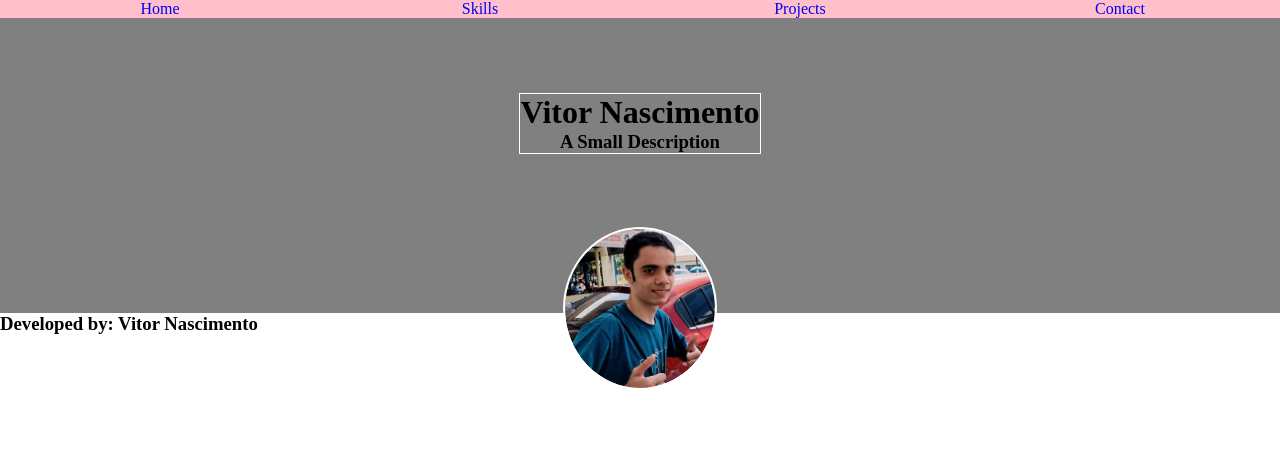
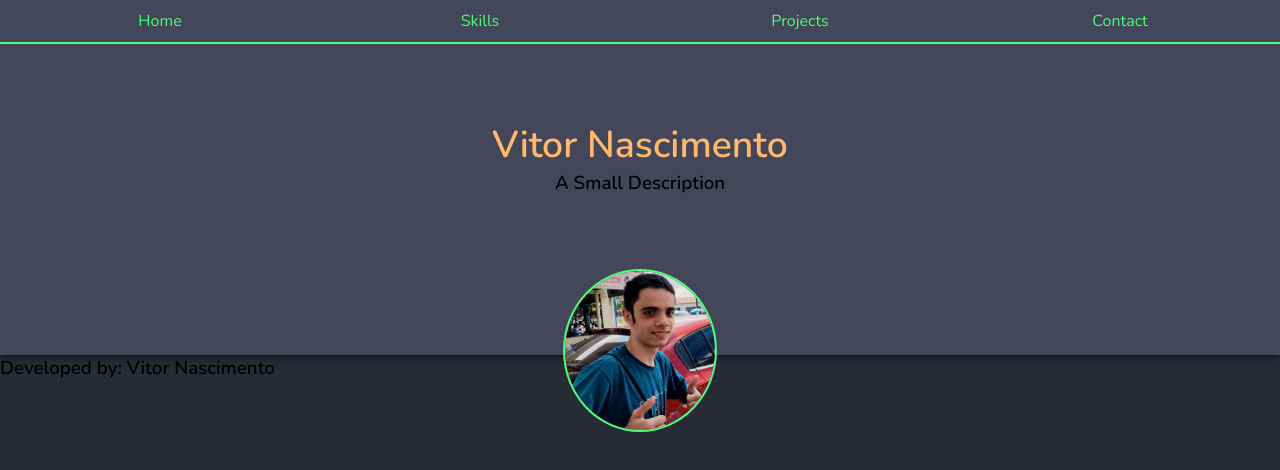
Before and after one commit to VitorCdn/VitorCdn.github.io, a plain HTML site: page index.html in a window 1280 px wide. Drawn offline with nearby package versions, Linux system fonts and the light colour scheme.

Commit message:
css: Adding the color pallet as css variable.

```diff
--- a/style.css
+++ b/style.css
@@ -1,13 +1,28 @@
+@import url('https://fonts.googleapis.com/css2?family=Nunito:wght@400;600&display=swap');
+
+:root {
+    --background-color: #282a36;
+    --green-color: #50fa7b;
+    --orange-color: #ffb86c;
+    --secondary-background-color: #44475a;
+}
+
 * {
     padding: 0;
     margin: 0;
     box-sizing: border-box;
 }
 
+body {
+    background-color: var(--background-color);
+    font-family: "Nunito", Arial, Helvetica, sans-serif;
+}
+
 /* Header */
 
 header {
-    background-color: grey;
+    background-color: var(--secondary-background-color);
+    box-shadow: 0px 0px 8px black;
     display: flex;;
     flex-direction: column;
     justify-content: space-between;
@@ -18,12 +33,12 @@ header {
 
 nav {
     width: 100%;
+    border-bottom: 2px solid var(--green-color);
 }
 
 .menu-navigation {
     display: flex;
     list-style: none;
-    background-color: pink;
 }
 
 .menu-navigation li {
@@ -35,15 +50,21 @@ nav {
     text-decoration: none;
     text-align: center;
     width: 100%;
+    padding: 10px;
+    color: var(--green-color);
 }
 
 /* header title */
 
 .header-title-container {
     display: inline-block;
-    border: 1px solid white;
     text-align: center;
     margin-top: 75px;
+}
+
+.header-title-container h1 {
+    font-size: 28pt;
+    color: var(--orange-color);
 }
 
 /* Header Profile Image */
@@ -51,7 +72,13 @@ nav {
 #profile-image {
     width: 150px;
     border-radius: 50%;
-    outline: 2px solid white;
+    outline: 2px solid var(--green-color);
     position: relative;
     top: 75px;
 }
+
+/* main-container */
+
+main {
+    margin-top: 75px;
+}
```
